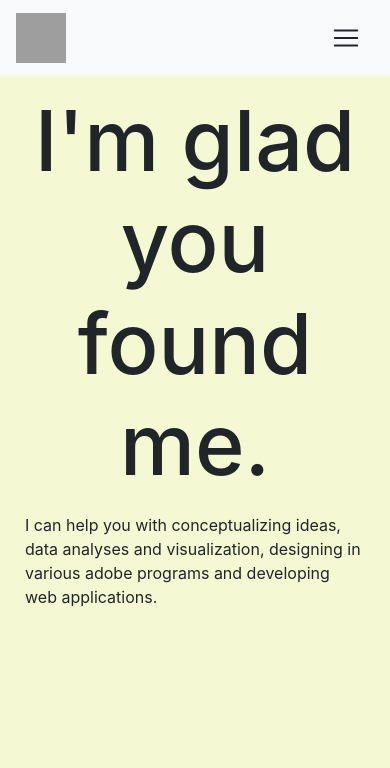
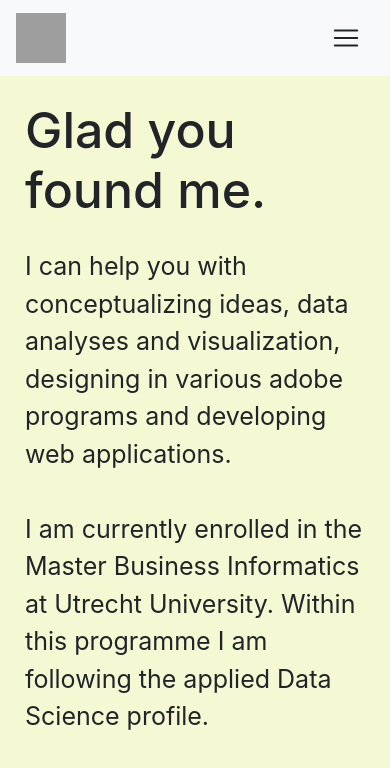
Before and after one commit to SaanGithub/VuejsPortfolio, a Vue app: page / in a window 390 px wide. Shown: the top 768 px of the page. Built offline with nearby package versions, Linux system fonts and the light colour scheme; grey boxes are pictures that could not be loaded.

Commit message:
responsive mainpage

```diff
--- a/src/components/Dropdown.vue
+++ b/src/components/Dropdown.vue
@@ -31,7 +31,6 @@
 @media(max-width:992px){
   #dropdown{
    padding-left: 0px;
-
    background-color:#FEF5FB;
  }
  .navbar-toggler-icon {
@@ -51,6 +50,7 @@ a{
   text-decoration: underline;
   padding-top: 70px;
   padding-bottom: 10px;
+   background-color:#FEF5FB;
 }
 }
 </style>
--- a/src/components/Mainpage.vue
+++ b/src/components/Mainpage.vue
@@ -1,10 +1,12 @@
 <template>
   <div id="mainpage"class="col-lg-9 col-md ">
     <div class="header">
-      <h1> I'm glad you found me. </h1>
+      <h1> Glad you found me. </h1>
     </div>
     <div class="text-header">
-      <p> I can help you with conceptualizing ideas, data analyses and visualization, designing in various adobe programs and developing web applications. </p>
+      <p> I can help you with conceptualizing ideas, data analyses and visualization, designing in various adobe programs and developing web applications.
+        <br></br>
+      I am currently enrolled in the Master Business Informatics at Utrecht University. Within this programme I am following the applied Data Science profile.  </p>
     </div>
   </div>
 </div>
@@ -16,17 +18,40 @@
 #mainpage{
   margin:0px;
 }
-h1{
-  text-align: center;
-  font-size: 10vh;
-}
 
-
-@media(min-width:992px){
+@media(max-width:770px){
 h2{
 }
 .header{
-  padding: 100px;
+  padding-top:100px;
+  padding-left: 10px;
+  padding-right: 10px;
+  padding-bottom: 20px;
+}
+h1{
+  font-size: 50px;
+}
+p{
+  font-size:25px ;
+}
+
+.text-header{
+  padding-left: 10px;
+  padding-right: 10px;
+}
+}
+
+@media(min-width:770px){
+h2{
+}
+.header{
+  padding:100px;
+}
+h1{
+  font-size: 100px;
+}
+p{
+  font-size:34px ;
 }
 
 .text-header{
@@ -35,22 +60,52 @@ h2{
 }
 }
 
-@media(max-width:992px){
+
+@media(min-width:992px){
 
 #mainpage{
     margin-top: 80px;
 }
 
-
+h1{
+  font-size: 78px;
+}
+p{
+  font-size:28px;
+}
 .header{
-  padding: 10px;
+  padding: 20px;
+  text-align: center;
 }
 
 .text-header{
-  padding-left: 10px;
-  padding-right: 10px;
+  padding-left: 100px;
+  padding-right: 100px;
+  padding-bottom: 20px;
 }
 }
 
+@media(min-width:1240px){
+
+#mainpage{
+    margin-top: 80px;
+}
+
+h1{
+  font-size: 80px;
+}
+p{
+  font-size:30px;
+}
+.header{
+  padding: 30px 10px ;
+  text-align: center;
+}
+
+.text-header{
+  padding-left: 100px;
+  padding-right: 100px;
+}
+}
 
 </style>
--- a/src/components/Sidebar.vue
+++ b/src/components/Sidebar.vue
@@ -50,7 +50,7 @@ a{
 }
 
 
-@media(max-width:992px){
+@media(max-width:990px){
 #sidebar {
 	display:none;
 }
```
